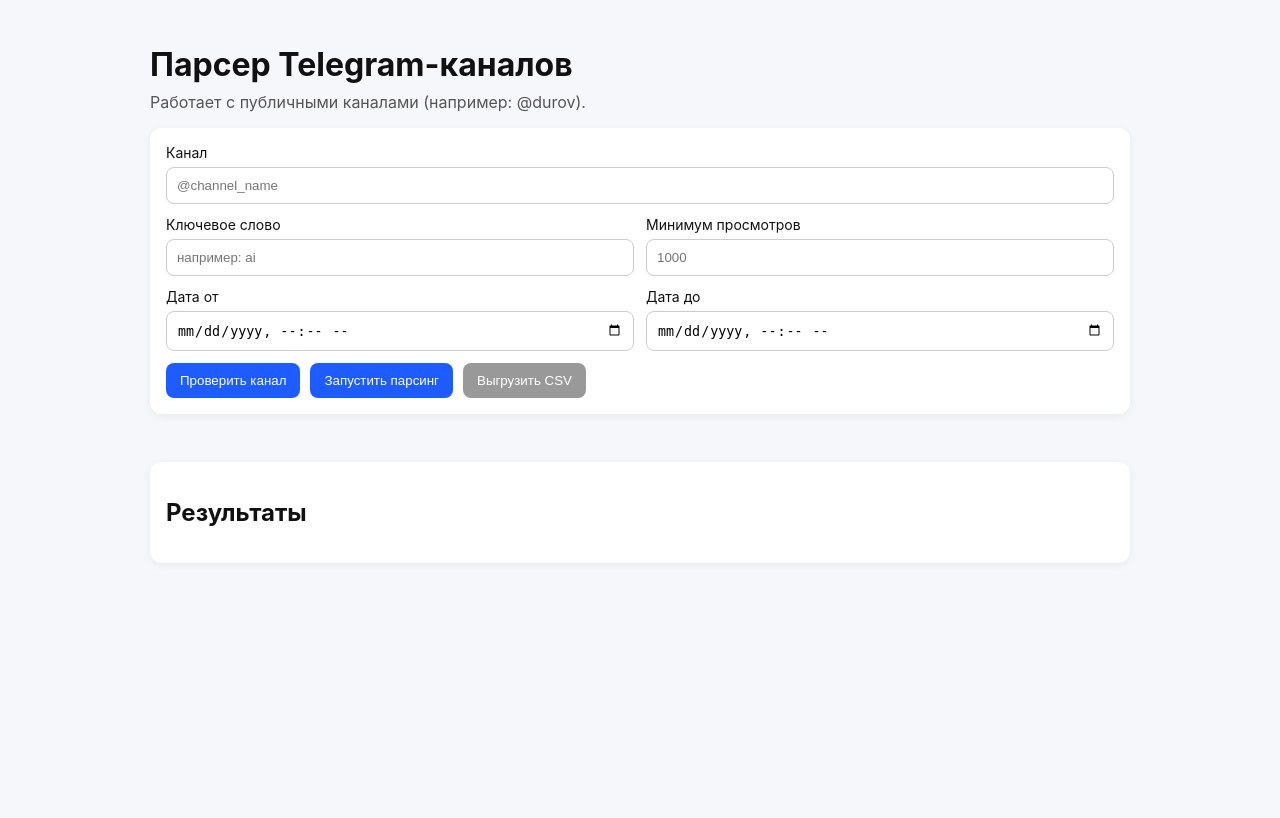
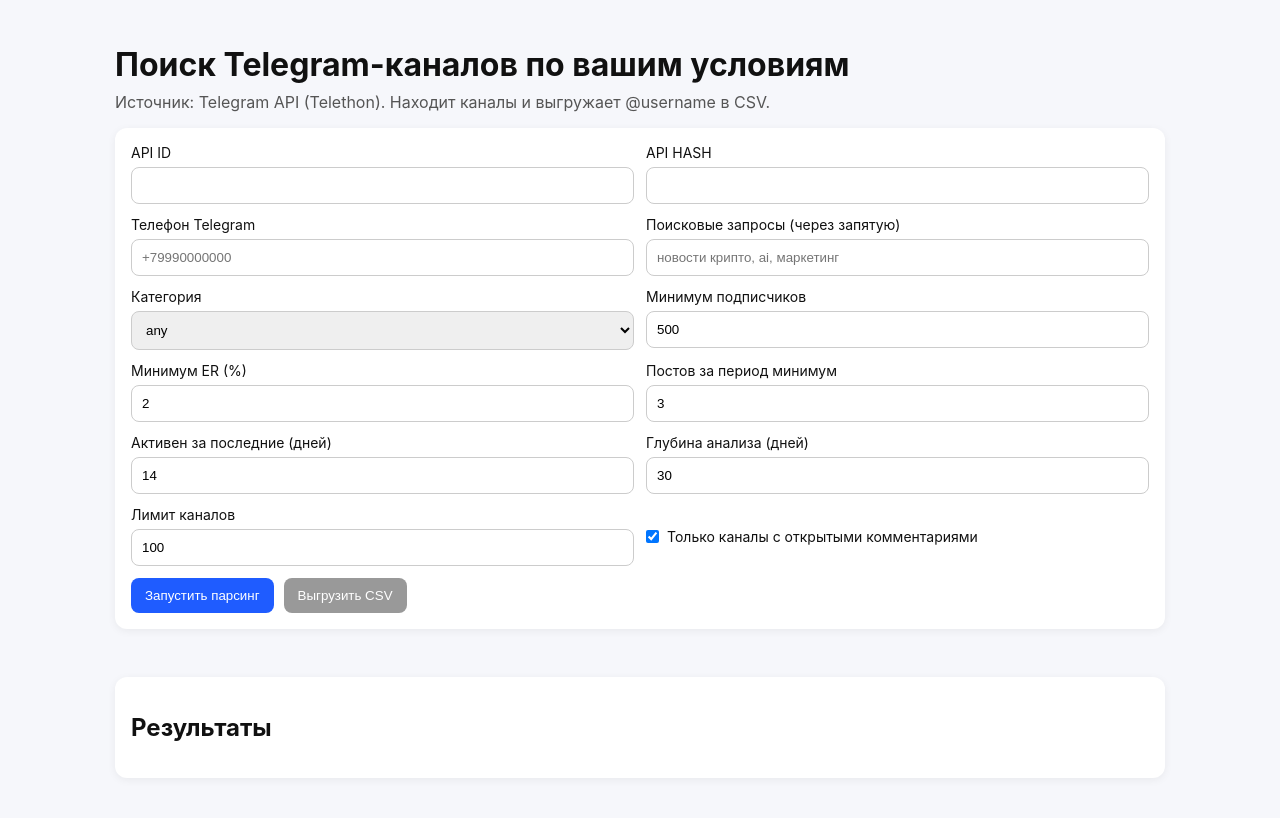
Before and after one commit to anarkonamag-cell/parser, a Flask app: page / in a window 1280 px wide. Before the commit the page ends 526 px from the top, so only its background shows below. Run offline with Flask 3, Linux system fonts and the light colour scheme.

Commit message:
Refocus parser to Telegram channel discovery with quality filters

```diff
--- a/app.py
+++ b/app.py
@@ -2,25 +2,12 @@ from __future__ import annotations
 
 import csv
 import io
-from datetime import datetime, timezone
 
 from flask import Flask, Response, jsonify, render_template, request
 
-from parser_core import fetch_channel_posts, filter_posts
+from telegram_channel_finder import discover_channels_via_telegram, filter_channels
 
 app = Flask(__name__)
-
-
-def _parse_datetime(value: str):
-    if not value:
-        return None
-    try:
-        dt = datetime.fromisoformat(value)
-        if dt.tzinfo is None:
-            dt = dt.replace(tzinfo=timezone.utc)
-        return dt
-    except ValueError:
-        return None
 
 
 @app.get("/")
@@ -28,36 +15,44 @@ def index():
     return render_template("index.html")
 
 
-@app.post("/api/check")
-def check_channel():
-    channel = request.form.get("channel", "")
-    try:
-        posts = fetch_channel_posts(channel)
-    except Exception as exc:  # pragma: no cover
-        return jsonify({"ok": False, "error": f"Ошибка проверки: {exc}"}), 400
+@app.post("/api/parse")
+def parse_channel_list():
+    api_id_raw = request.form.get("api_id", "").strip()
+    api_hash = request.form.get("api_hash", "").strip()
+    phone = request.form.get("phone", "").strip()
+    queries_raw = request.form.get("queries", "").strip()
 
-    latest = posts[0].date.isoformat() if posts else None
-    return jsonify({"ok": True, "posts_found": len(posts), "latest_post": latest})
+    if not api_id_raw or not api_hash or not phone or not queries_raw:
+        return jsonify({"ok": False, "error": "Заполните API ID, API HASH, телефон и поисковые запросы."}), 400
 
+    required_category = request.form.get("category", "any")
+    min_subscribers = int(request.form.get("min_subscribers", "500") or 500)
+    require_comments_open = request.form.get("require_comments", "on") == "on"
+    min_engagement_rate = float(request.form.get("min_engagement_rate", "2") or 2)
+    min_recent_posts = int(request.form.get("min_recent_posts", "3") or 3)
+    active_within_days = int(request.form.get("active_within_days", "14") or 14)
+    max_channels = int(request.form.get("max_channels", "100") or 100)
+    lookback_days = int(request.form.get("lookback_days", "30") or 30)
 
-@app.post("/api/parse")
-def parse_channel():
-    channel = request.form.get("channel", "")
-    keyword = request.form.get("keyword", "")
-    date_from = _parse_datetime(request.form.get("date_from", ""))
-    date_to = _parse_datetime(request.form.get("date_to", ""))
-
-    min_views_raw = request.form.get("min_views", "").strip()
-    min_views = int(min_views_raw) if min_views_raw else None
+    search_queries = [q.strip() for q in queries_raw.split(",") if q.strip()]
 
     try:
-        posts = fetch_channel_posts(channel)
-        filtered = filter_posts(
-            posts,
-            keyword=keyword,
-            date_from=date_from,
-            date_to=date_to,
-            min_views=min_views,
+        discovered = discover_channels_via_telegram(
+            api_id=int(api_id_raw),
+            api_hash=api_hash,
+            phone=phone,
+            search_queries=search_queries,
+            max_channels=max_channels,
+            lookback_days=lookback_days,
+        )
+        filtered = filter_channels(
+            discovered,
+            required_category=required_category,
+            min_subscribers=min_subscribers,
+            require_comments_open=require_comments_open,
+            min_engagement_rate=min_engagement_rate,
+            min_recent_posts=min_recent_posts,
+            active_within_days=active_within_days,
         )
     except Exception as exc:  # pragma: no cover
         return jsonify({"ok": False, "error": f"Ошибка парсинга: {exc}"}), 400
@@ -68,14 +63,17 @@ def parse_channel():
             "count": len(filtered),
             "items": [
                 {
-                    "channel": p.channel,
-                    "message_id": p.message_id,
-                    "text": p.text,
-                    "date": p.date.isoformat(),
-                    "views": p.views,
-                    "url": p.url,
+                    "title": c.title,
+                    "username": c.username,
+                    "subscribers": c.subscribers,
+                    "comments_enabled": c.comments_enabled,
+                    "category": c.category,
+                    "recent_posts": c.recent_posts,
+                    "avg_views": c.avg_views,
+                    "engagement_rate": c.engagement_rate,
+                    "last_post_date": c.last_post_date.isoformat() if c.last_post_date else None,
                 }
-                for p in filtered
+                for c in filtered
             ],
         }
     )
@@ -89,26 +87,26 @@ def export_csv():
     buffer = io.StringIO()
     writer = csv.DictWriter(
         buffer,
-        fieldnames=["channel", "message_id", "date", "views", "url", "text"],
+        fieldnames=[
+            "title",
+            "username",
+            "subscribers",
+            "comments_enabled",
+            "category",
+            "recent_posts",
+            "avg_views",
+            "engagement_rate",
+            "last_post_date",
+        ],
     )
     writer.writeheader()
     for item in items:
-        writer.writerow(
-            {
-                "channel": item.get("channel", ""),
-                "message_id": item.get("message_id", ""),
-                "date": item.get("date", ""),
-                "views": item.get("views", ""),
-                "url": item.get("url", ""),
-                "text": item.get("text", ""),
-            }
-        )
+        writer.writerow(item)
 
-    csv_data = buffer.getvalue()
     return Response(
-        csv_data,
+        buffer.getvalue(),
         mimetype="text/csv",
-        headers={"Content-Disposition": "attachment; filename=telegram_posts.csv"},
+        headers={"Content-Disposition": "attachment; filename=telegram_channels.csv"},
     )
 
 
--- a/requirements.txt
+++ b/requirements.txt
@@ -1,4 +1,3 @@
 Flask==3.0.3
-beautifulsoup4==4.12.3
-requests==2.32.3
+Telethon==1.36.0
 pytest==8.3.2
--- a/static/styles.css
+++ b/static/styles.css
@@ -6,19 +6,13 @@ body {
 }
 
 .container {
-  max-width: 980px;
+  max-width: 1050px;
   margin: 0 auto;
   padding: 24px;
 }
 
-h1 {
-  margin-bottom: 8px;
-}
-
-.hint {
-  margin-top: 0;
-  color: #555;
-}
+h1 { margin-bottom: 8px; }
+.hint { margin-top: 0; color: #555; }
 
 .panel {
   background: #fff;
@@ -28,13 +22,9 @@ h1 {
   margin-bottom: 16px;
 }
 
-label {
-  display: block;
-  font-size: 14px;
-  margin-bottom: 12px;
-}
+label { display: block; font-size: 14px; margin-bottom: 12px; }
 
-input {
+input, select {
   width: 100%;
   margin-top: 6px;
   padding: 10px;
@@ -47,6 +37,17 @@ input {
   display: grid;
   grid-template-columns: 1fr 1fr;
   gap: 12px;
+}
+
+.checkbox-line {
+  display: flex;
+  align-items: center;
+  gap: 8px;
+}
+
+.checkbox-line input {
+  width: auto;
+  margin: 0;
 }
 
 .actions {
@@ -64,9 +65,7 @@ button {
   cursor: pointer;
 }
 
-button:disabled {
-  background: #999;
-}
+button:disabled { background: #999; }
 
 .status {
   margin: 12px 0;
@@ -74,22 +73,12 @@ button:disabled {
   border-radius: 8px;
 }
 
-.status.ok {
-  background: #e9f9ef;
-  color: #0b6b2e;
-}
-
-.status.error {
-  background: #ffecec;
-  color: #8f1b1b;
-}
+.status.ok { background: #e9f9ef; color: #0b6b2e; }
+.status.error { background: #ffecec; color: #8f1b1b; }
 
 .item {
   border-bottom: 1px solid #eee;
   padding: 8px 0;
 }
 
-.meta {
-  color: #666;
-  font-size: 13px;
-}
+.meta { color: #666; font-size: 13px; }
--- a/templates/index.html
+++ b/templates/index.html
@@ -3,39 +3,78 @@
   <head>
     <meta charset="UTF-8" />
     <meta name="viewport" content="width=device-width, initial-scale=1.0" />
-    <title>Telegram Parser</title>
+    <title>Telegram Channel Finder</title>
     <link rel="stylesheet" href="{{ url_for('static', filename='styles.css') }}" />
   </head>
   <body>
     <main class="container">
-      <h1>Парсер Telegram-каналов</h1>
-      <p class="hint">Работает с публичными каналами (например: @durov).</p>
+      <h1>Поиск Telegram-каналов по вашим условиям</h1>
+      <p class="hint">Источник: Telegram API (Telethon). Находит каналы и выгружает @username в CSV.</p>
 
       <form id="parser-form" class="panel">
-        <label>Канал
-          <input type="text" name="channel" placeholder="@channel_name" required />
-        </label>
-
         <div class="row">
-          <label>Ключевое слово
-            <input type="text" name="keyword" placeholder="например: ai" />
+          <label>API ID
+            <input type="number" name="api_id" required />
           </label>
-          <label>Минимум просмотров
-            <input type="number" min="0" name="min_views" placeholder="1000" />
+          <label>API HASH
+            <input type="text" name="api_hash" required />
           </label>
         </div>
 
         <div class="row">
-          <label>Дата от
-            <input type="datetime-local" name="date_from" />
+          <label>Телефон Telegram
+            <input type="text" name="phone" placeholder="+79990000000" required />
           </label>
-          <label>Дата до
-            <input type="datetime-local" name="date_to" />
+          <label>Поисковые запросы (через запятую)
+            <input type="text" name="queries" placeholder="новости крипто, ai, маркетинг" required />
+          </label>
+        </div>
+
+        <div class="row">
+          <label>Категория
+            <select name="category">
+              <option value="any">any</option>
+              <option value="news">news</option>
+              <option value="finance">finance</option>
+              <option value="tech">tech</option>
+              <option value="education">education</option>
+              <option value="entertainment">entertainment</option>
+            </select>
+          </label>
+          <label>Минимум подписчиков
+            <input type="number" name="min_subscribers" value="500" min="0" />
+          </label>
+        </div>
+
+        <div class="row">
+          <label>Минимум ER (%)
+            <input type="number" name="min_engagement_rate" value="2" step="0.1" min="0" />
+          </label>
+          <label>Постов за период минимум
+            <input type="number" name="min_recent_posts" value="3" min="0" />
+          </label>
+        </div>
+
+        <div class="row">
+          <label>Активен за последние (дней)
+            <input type="number" name="active_within_days" value="14" min="1" />
+          </label>
+          <label>Глубина анализа (дней)
+            <input type="number" name="lookback_days" value="30" min="1" />
+          </label>
+        </div>
+
+        <div class="row">
+          <label>Лимит каналов
+            <input type="number" name="max_channels" value="100" min="1" max="500" />
+          </label>
+          <label class="checkbox-line">
+            <input type="checkbox" name="require_comments" checked />
+            Только каналы с открытыми комментариями
           </label>
         </div>
 
         <div class="actions">
-          <button type="button" id="check-btn">Проверить канал</button>
           <button type="submit">Запустить парсинг</button>
           <button type="button" id="export-btn" disabled>Выгрузить CSV</button>
         </div>
@@ -53,7 +92,6 @@
       const form = document.getElementById('parser-form');
       const statusEl = document.getElementById('status');
       const resultsEl = document.getElementById('results');
-      const checkBtn = document.getElementById('check-btn');
       const exportBtn = document.getElementById('export-btn');
       let lastItems = [];
 
@@ -62,22 +100,11 @@
         statusEl.className = ok ? 'status ok' : 'status error';
       };
 
-      checkBtn.addEventListener('click', async () => {
-        const fd = new FormData(form);
-        setStatus('Проверяем канал...');
-        const resp = await fetch('/api/check', { method: 'POST', body: fd });
-        const data = await resp.json();
-        if (!resp.ok || !data.ok) {
-          setStatus(data.error || 'Ошибка проверки', false);
-          return;
-        }
-        setStatus(`Канал доступен. Найдено постов: ${data.posts_found}. Последний пост: ${data.latest_post || 'нет данных'}`);
-      });
-
       form.addEventListener('submit', async (e) => {
         e.preventDefault();
         const fd = new FormData(form);
-        setStatus('Идет парсинг...');
+        setStatus('Идет парсинг... При первом запуске код подтверждения нужно ввести в консоль приложения.');
+
         const resp = await fetch('/api/parse', { method: 'POST', body: fd });
         const data = await resp.json();
 
@@ -88,21 +115,20 @@
 
         lastItems = data.items || [];
         exportBtn.disabled = lastItems.length === 0;
-        setStatus(`Готово. Найдено записей: ${data.count}`);
+        setStatus(`Готово. Найдено каналов: ${data.count}`);
 
         if (!lastItems.length) {
-          resultsEl.innerHTML = '<p>Ничего не найдено по текущим фильтрам.</p>';
+          resultsEl.innerHTML = '<p>Нет каналов по заданным фильтрам.</p>';
           return;
         }
 
         resultsEl.innerHTML = lastItems
-          .slice(0, 100)
           .map(
             (item) => `
             <article class="item">
-              <a href="${item.url}" target="_blank">${item.channel}/${item.message_id}</a>
-              <div class="meta">${item.date} · просмотры: ${item.views ?? 'н/д'}</div>
-              <p>${(item.text || '').replaceAll('<', '&lt;').replaceAll('>', '&gt;')}</p>
+              <a href="https://t.me/${item.username.replace('@', '')}" target="_blank">${item.username}</a>
+              <div class="meta">${item.title} · подписчики: ${item.subscribers} · ER: ${item.engagement_rate}% · категория: ${item.category}</div>
+              <div class="meta">комментарии: ${item.comments_enabled ? 'открыты' : 'закрыты'} · постов за период: ${item.recent_posts} · средние просмотры: ${item.avg_views}</div>
             </article>`
           )
           .join('');
@@ -120,7 +146,7 @@
         const url = URL.createObjectURL(blob);
         const a = document.createElement('a');
         a.href = url;
-        a.download = 'telegram_posts.csv';
+        a.download = 'telegram_channels.csv';
         a.click();
         URL.revokeObjectURL(url);
       });
```
Also changed, not shown: parser_core.py (deleted, +0 -119 lines), telegram_channel_finder.py (added, +152 -0 lines), tests/test_channel_filters.py (added, +44 -0 lines), tests/test_parser_core.py (deleted, +0 -27 lines), README.md.
